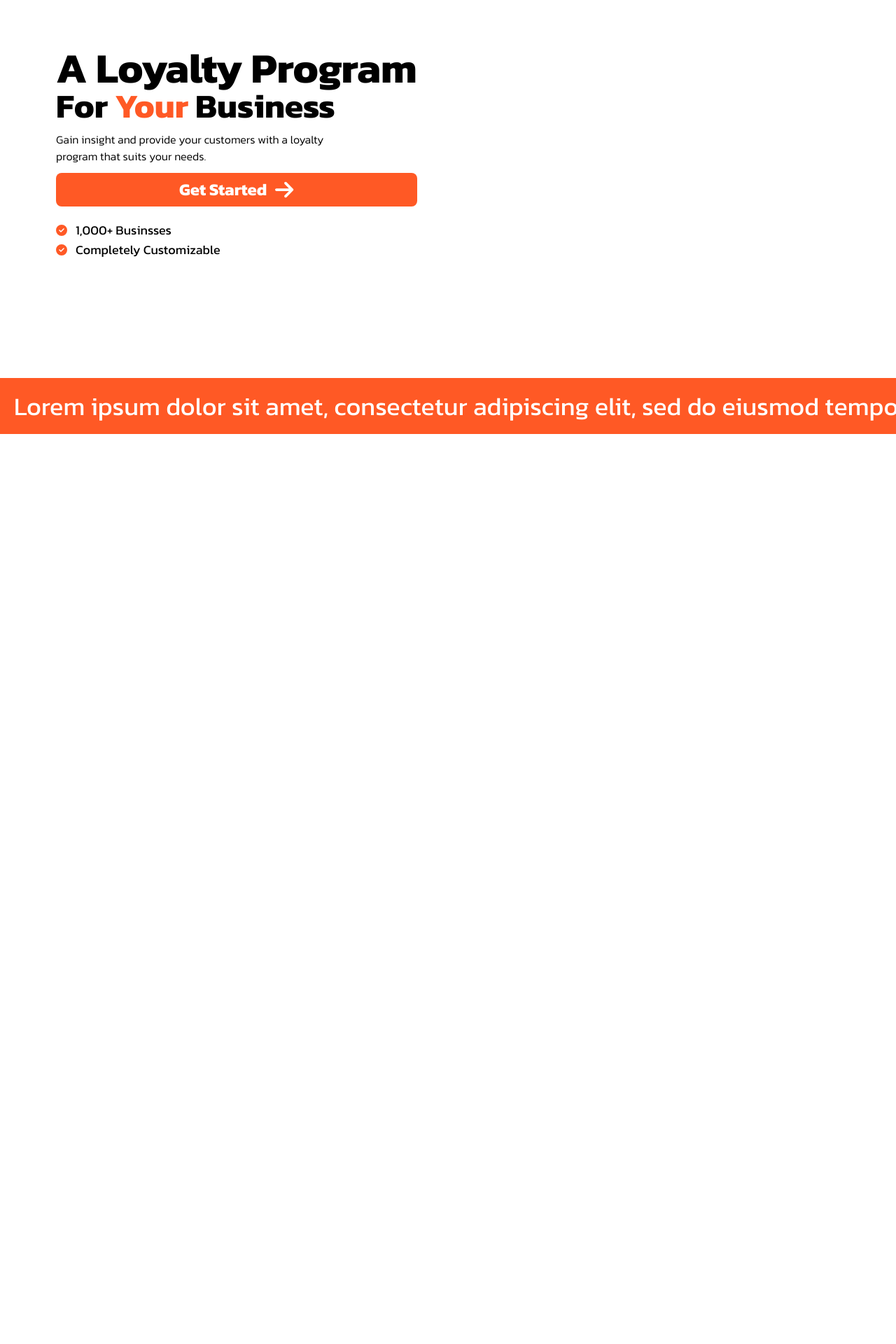
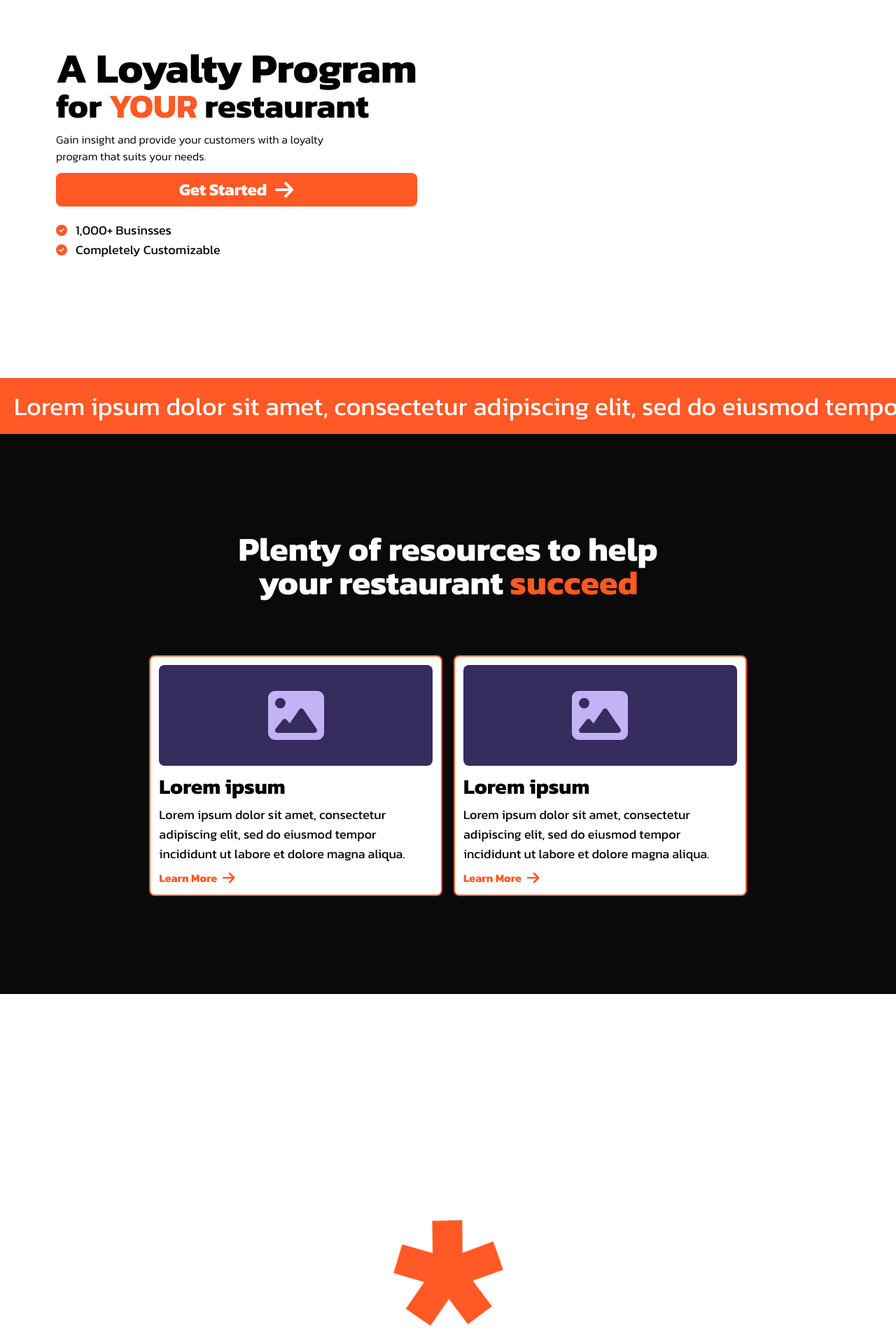
Before and after one commit to cravings-club/landing, a React (Vite) app: page / in a window 1280 px wide. Shown: the part 180-2100 px from the top of the page at 70% size. Before the commit the page ends 800 px from the top, so only its background shows below. Built offline with nearby package versions, Linux system fonts and the light colour scheme.

Commit message:
seperate components & more placeholders added

```diff
--- a/src/App.jsx
+++ b/src/App.jsx
@@ -1,58 +1,73 @@
-import { faArrowRight, faBurger, faCheckCircle } from "@fortawesome/free-solid-svg-icons"
+import Navbar from "./components/Navbar"
+import Hero from "./components/Hero"
 import { FontAwesomeIcon } from "@fortawesome/react-fontawesome"
+import { faArrowRight, faImage } from "@fortawesome/free-solid-svg-icons"
+import Footer from "./components/Footer"
 
 function App() {
 
   return (
-    <div className='bg-background flex flex-col items-center min-h-screen'>
-      <div className="w-full border-b border-dashed border-zinc-700 py-5">
-        <div className="px-20 w-full flex flex-row justify-between">
-            <button className='flex flex-row items-center gap-2'>
-                <FontAwesomeIcon className='text-primary' size='2x' icon={faBurger}/>
-                <span className='text-white text-3xl font-bold'>Cravings Club</span>
-            </button>
+    <div className='bg-background flex flex-col items-center'>
+      <div className="w-full min-h-screen flex flex-col">
 
-            <div className="flex flex-row items-center gap-6 underline-offset-4">
-                <button className='text-white font-semibold hover:underline decoration-primary'>About</button>
-                <button className='text-white font-semibold hover:underline decoration-primary'>Features</button>
-                <button className='text-white font-semibold hover:underline decoration-primary'>Pricing</button>
-                <div className="flex flex-row items-center border-l border-zinc-700 border-dashed gap-6">
-                    <a href="https://dashboard.cravings.club/" className='text-white font-semibold ml-6 hover:underline decoration-primary'>Log In</a>
-                    <a href="https://dashboard.cravings.club/register" className='font-semibold rounded-lg hover:bg-hover bg-primary px-3 py-1'>Get Started</a>
-                </div>
-            </div>
+        <Navbar/>
+        <Hero/>
+
+        <div className="w-full py-5 px-5 text-white bg-primary flex flex-row text-nowrap overflow-hidden">
+          <h1 className="text-4xl">
+          Lorem ipsum dolor sit amet, consectetur adipiscing elit, sed do eiusmod tempor incididunt ut labore et dolore magna aliqua.
+          </h1>
         </div>
+
       </div>
 
-      <div className="px-20 w-full bg-white flex flex-row flex-grow items-center">
-        <div className="flex flex-col">
-          <h1 className="text-6xl font-bold">A Loyalty Program</h1>
-          <h1 className="text-5xl font-bold">For <span className="text-primary">Your</span> Business</h1>
 
-          <span className="py-3 font-light">Gain insight and provide your customers with a loyalty <br/> program that suits your needs.</span>
+      <div className="w-full h-screen py-10 bg-background flex flex-col items-center justify-center">
+        <h1 className="text-5xl text-center font-bold text-white">Plenty of resources to help <br/> your restaurant <span className="text-primary">succeed</span></h1>
 
-          <a href="https://dashboard.cravings.club/register" className="text-2xl text-white font-bold rounded-lg hover:bg-hover gap-3 bg-primary px-4 py-2 flex flex-row justify-center items-center">
-            Get Started
-            <FontAwesomeIcon className='' size='lg' icon={faArrowRight}/>
-          </a>
+        <div className="mt-20 w-8/12 grid grid-cols-2 gap-4">
+          <div className="rounded-lg border-2 border-primary p-3 bg-white text-black">
+            <div className="w-full h-36 rounded-lg bg-[#362c5d] flex items-center justify-center">
+              <FontAwesomeIcon className="text-[#c3b2f6]" size='5x' icon={faImage}/>
+            </div>
 
-          <div className="flex flex-row items-center mt-5">
-            <FontAwesomeIcon className="text-primary" size='1x' icon={faCheckCircle}/>
-            <span className="ml-3 text-lg">1,000+ Businsses</span>
+            <h1 className="pt-3 text-3xl font-bold">Lorem ipsum</h1>
+            <p className="text-lg pt-2 flex-grow">Lorem ipsum dolor sit amet, consectetur adipiscing elit, sed do eiusmod tempor incididunt ut labore et dolore magna aliqua.</p>
+
+            <button className="pt-2 flex flex-row items-center text-primary font-bold gap-2">
+              Learn More
+              <FontAwesomeIcon className="text-primary" size='lg' icon={faArrowRight}/>
+            </button>
           </div>
-          <div className="flex flex-row items-center">
-            <FontAwesomeIcon className="text-primary" size='1x' icon={faCheckCircle}/>
-            <span className="ml-3 text-lg">Completely Customizable</span>
+
+          <div className="rounded-lg border-2 border-primary p-3 bg-white text-black">
+            <div className="w-full h-36 rounded-lg bg-[#362c5d] flex items-center justify-center">
+              <FontAwesomeIcon className="text-[#c3b2f6]" size='5x' icon={faImage}/>
+            </div>
+
+            <h1 className="pt-3 text-3xl font-bold">Lorem ipsum</h1>
+            <p className="text-lg pt-2 flex-grow">Lorem ipsum dolor sit amet, consectetur adipiscing elit, sed do eiusmod tempor incididunt ut labore et dolore magna aliqua.</p>
+
+            <button className="pt-2 flex flex-row items-center text-primary font-bold gap-2">
+              Learn More
+              <FontAwesomeIcon className="text-primary" size='lg' icon={faArrowRight}/>
+            </button>
           </div>
         </div>
       </div>
 
-      <div className="w-full py-5 px-5 text-white bg-primary flex flex-row text-nowrap overflow-hidden">
-        <h1 className="text-4xl">
-        Lorem ipsum dolor sit amet, consectetur adipiscing elit, sed do eiusmod tempor incididunt ut labore et dolore magna aliqua.
-        </h1>
+      <div className="w-full h-screen bg-white flex items-center justify-center">
+      <svg className="animate-spin-slow" xmlns="http://www.w3.org/2000/svg" viewBox="0 0 302.92 291.56" height="150">
+        <g>
+            <path
+            fill="#ff5925"
+            d="M31.81,242.34l52.25-72.7L0,141.62,26.51,62.1l83.3,28.02V0h83.3v90.12l84.06-28.02,25.75,79.52-83.3,28.02,51.5,72.7-67.4,49.22-52.25-74.22-52.25,74.22-67.4-49.22Z"
+            />
+        </g>
+      </svg>
       </div>
 
+      <Footer/>
     </div>
   )
 }
--- /dev/null
+++ b/src/components/Footer.jsx
@@ -0,0 +1,11 @@
+const Footer = () => {
+    return (
+        <footer className='bg-background border-t border-inactive w-full '>
+            <div className='flex justify-center items-center py-5'>
+                <span className='text-zinc-400'>© 2024 Cravings Club. All Rights Reserved.</span>
+            </div>
+        </footer>
+    );
+    }
+
+export default Footer;
--- /dev/null
+++ b/src/components/Hero.jsx
@@ -0,0 +1,31 @@
+import { faArrowRight, faCheckCircle } from "@fortawesome/free-solid-svg-icons";
+import { FontAwesomeIcon } from "@fortawesome/react-fontawesome"
+
+const Hero = () => {
+    return (
+        <div className="px-20 w-full bg-white flex flex-row flex-grow items-center min-h-full">
+            <div className="flex flex-col">
+            <h1 className="text-6xl font-bold">A Loyalty Program</h1>
+            <h1 className="text-5xl font-bold">for <span className="text-primary">YOUR</span> restaurant</h1>
+
+            <span className="py-3 font-light">Gain insight and provide your customers with a loyalty <br/> program that suits your needs.</span>
+
+            <a href="https://dashboard.cravings.club/register" className="text-2xl text-white font-bold rounded-lg hover:bg-hover gap-3 bg-primary px-4 py-2 flex flex-row justify-center items-center">
+                Get Started
+                <FontAwesomeIcon className='' size='lg' icon={faArrowRight}/>
+            </a>
+
+            <div className="flex flex-row items-center mt-5">
+                <FontAwesomeIcon className="text-primary" size='1x' icon={faCheckCircle}/>
+                <span className="ml-3 text-lg">1,000+ Businsses</span>
+            </div>
+            <div className="flex flex-row items-center">
+                <FontAwesomeIcon className="text-primary" size='1x' icon={faCheckCircle}/>
+                <span className="ml-3 text-lg">Completely Customizable</span>
+            </div>
+            </div>
+        </div>
+    );
+}
+
+export default Hero;
--- /dev/null
+++ b/src/components/Navbar.jsx
@@ -0,0 +1,28 @@
+import { faBurger } from "@fortawesome/free-solid-svg-icons"
+import { FontAwesomeIcon } from "@fortawesome/react-fontawesome"
+
+
+const Navbar = () => {
+    return (
+        <div className="w-full border-b border-dashed border-zinc-700 py-5">
+            <div className="px-20 w-full flex flex-row justify-between">
+                <button className='flex flex-row items-center gap-2'>
+                    <FontAwesomeIcon className='text-primary' size='2x' icon={faBurger}/>
+                    <span className='text-white text-3xl font-bold'>Cravings Club</span>
+                </button>
+
+                <div className="flex flex-row items-center gap-6 underline-offset-4">
+                    <button className='text-white font-semibold hover:underline decoration-primary'>About</button>
+                    <button className='text-white font-semibold hover:underline decoration-primary'>Features</button>
+                    <button className='text-white font-semibold hover:underline decoration-primary'>Pricing</button>
+                    <div className="flex flex-row items-center border-l border-zinc-700 border-dashed gap-6">
+                        <a href="https://dashboard.cravings.club/" className='text-white font-semibold ml-6 hover:underline decoration-primary'>Log In</a>
+                        <a href="https://dashboard.cravings.club/register" className='font-semibold rounded-lg hover:bg-hover bg-primary px-3 py-1'>Get Started</a>
+                    </div>
+                </div>
+            </div>
+        </div>
+    )
+}
+
+export default Navbar;
```
